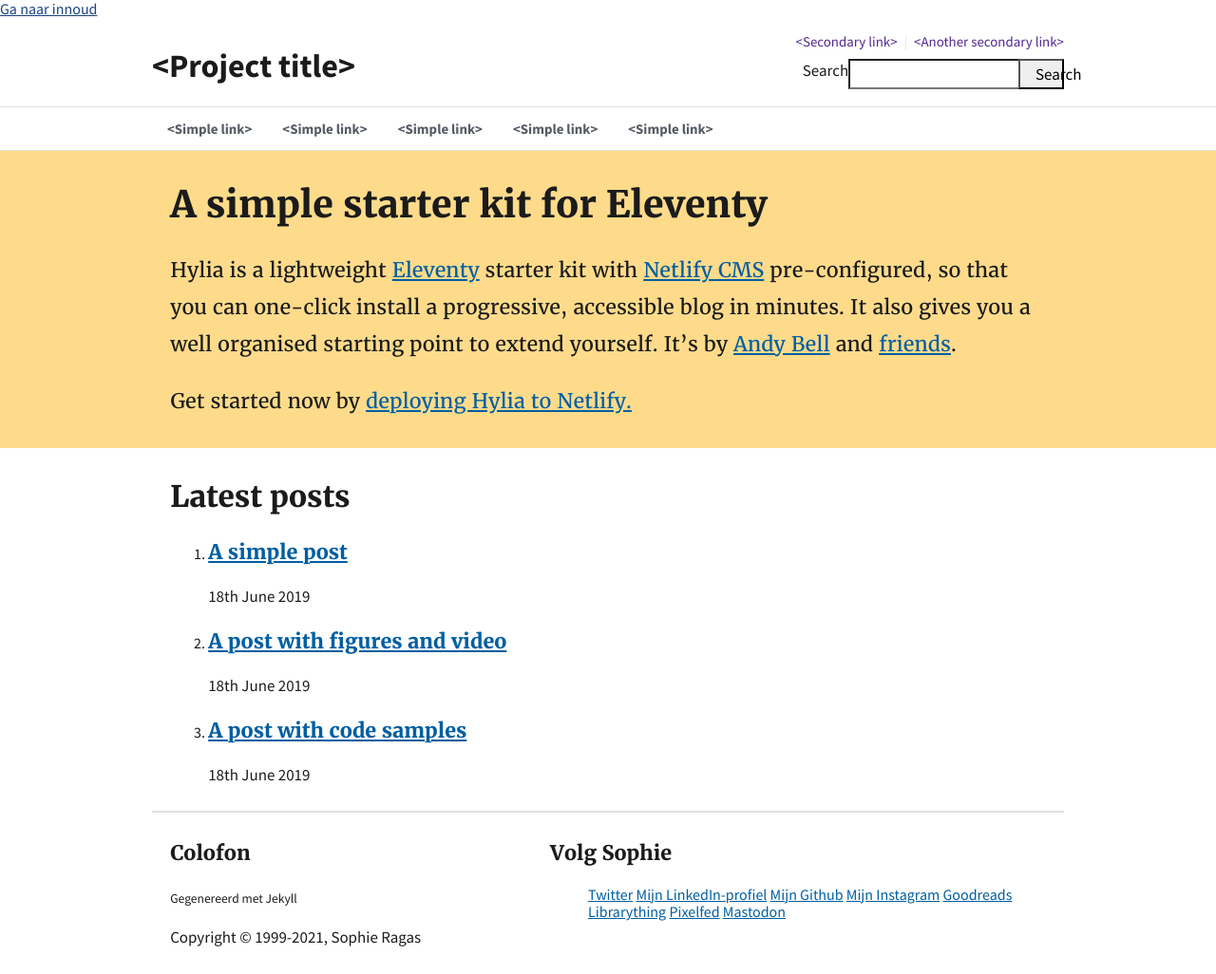
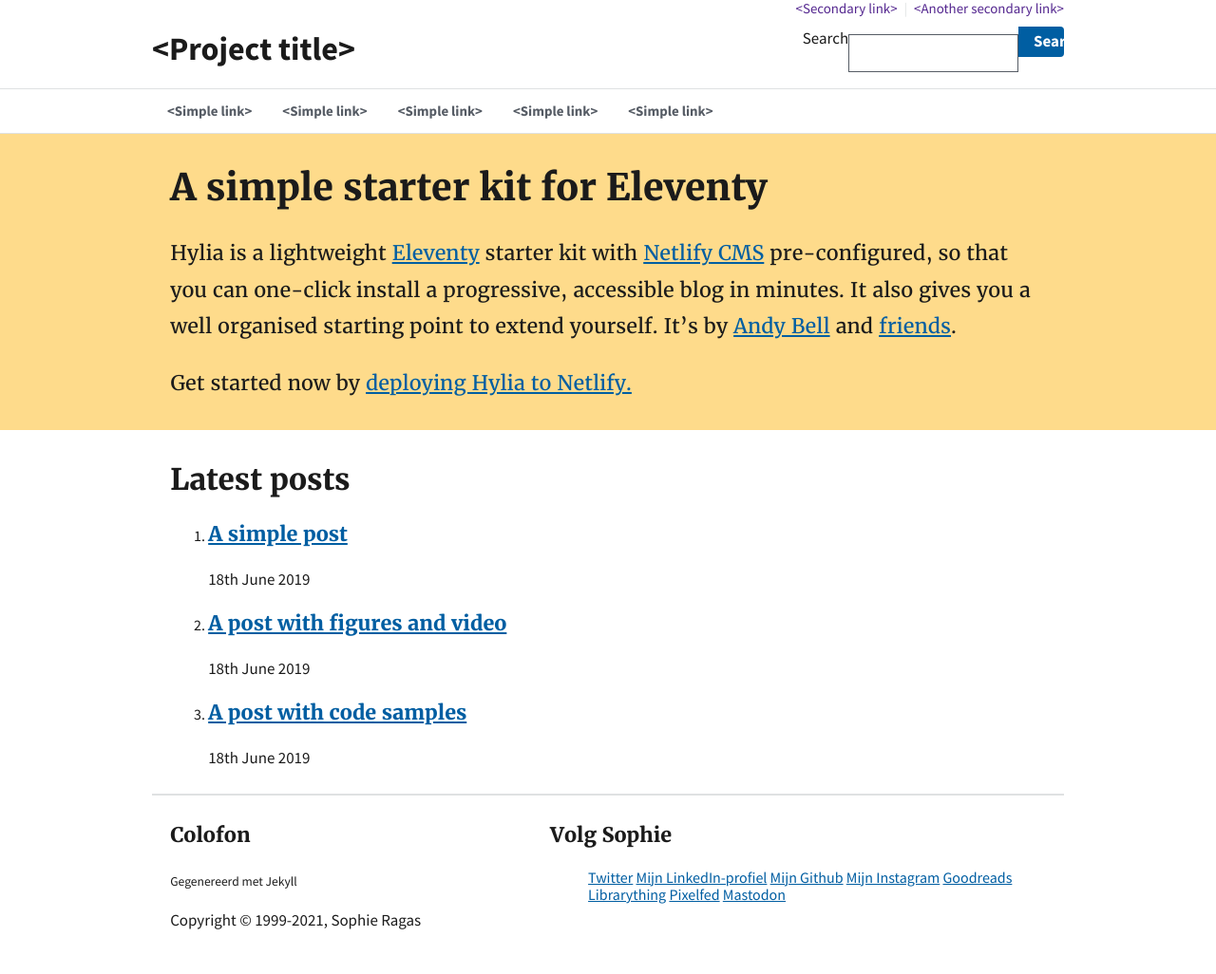
Before and after one commit to sophieschoice/accessible_template, a plain HTML site: page uitgebreidmenu.html in a window 1280 px wide. Shown: the whole page at 95% size. Drawn offline with Linux system fonts and the light colour scheme; a script that the page names is missing.

Commit message:
Update style.css

```diff
--- a/css/style.css
+++ b/css/style.css
@@ -495,6 +495,41 @@
 }
 
 /* STRUCTUUR */
+
+.skipnav{
+  font-family:Source Sans Pro Web, Helvetica Neue, Helvetica, Roboto, Arial, sans-serif;
+  font-size:1.06rem;
+  line-height:1.5;
+  color:#005ea2;
+  text-decoration:underline;
+  background:transparent;
+  left:0;
+  padding:0.5rem 1rem;
+  position:absolute;
+  top:-3.8rem;
+  transition:0.2s ease-in-out;
+  z-index:100;
+}
+.skipnav:visited{
+  color:#54278f;
+}
+.skipnav:hover{
+  color:#1a4480;
+}
+.skipnav:active{
+  color:#162e51;
+}
+.skipnav:focus{
+  outline:0.25rem solid #2491ff;
+  outline-offset:0;
+}
+.skipnav:focus, .skipnav.focus{
+  background:white;
+  left:0;
+  position:absolute;
+  top:0;
+  transition:0.2s ease-in-out;
+}
 
 .site-name {
     font-weight: 700;
@@ -960,19 +995,6 @@
   color:#1b1b1b;
 }
 
-.usa-accddadordion{
-  margin-bottom:0;
-  margin-top:0;
-  list-style-type:none;
-  padding-left:0;
-  color:#1b1b1b;
-  margin:0;
-  padding:0;
-  width:100%;
-  font-family:Source Sans Pro Web, Helvetica Neue, Helvetica, Roboto, Arial, sans-serif;
-  font-size:1.06rem;
-  line-height:1.5;
-}
 
 @media all and (max-width: 63.99em){
   .usa-nav__primary{
@@ -1354,6 +1376,18 @@
   }
 }
 
+[type=search]{
+  -webkit-appearance:textfield;
+  outline-offset:-2px;
+}
+[type=search]::-webkit-search-decoration{
+  -webkit-appearance:none;
+}
+::-webkit-file-upload-button{
+  -webkit-appearance:button;
+  font:inherit;
+}
+
 input[type=search]{
   box-sizing:border-box;
   -webkit-appearance:none;
@@ -1386,7 +1420,78 @@
   }
 }
 
-
+.usa-button{
+  font-family:Source Sans Pro Web, Helvetica Neue, Helvetica, Roboto, Arial, sans-serif;
+  font-size:1.06rem;
+  line-height:0.9;
+  color:white;
+  background-color:#005ea2;
+  -webkit-appearance:none;
+     -moz-appearance:none;
+          appearance:none;
+  border:0;
+  border-radius:0.25rem;
+  cursor:pointer;
+  display:inline-block;
+  font-weight:700;
+  margin-right:0.5rem;
+  padding:0.75rem 1.25rem;
+  text-align:center;
+  text-decoration:none;
+  width:100%;
+}
+@media all and (min-width: 30em){
+  .usa-button{
+    width:auto;
+  }
+}
+.usa-button:visited{
+  color:white;
+}
+.usa-button:hover, .usa-button.usa-button--hover{
+  color:white;
+  background-color:#1a4480;
+  border-bottom:0;
+  text-decoration:none;
+}
+.usa-button:active, .usa-button.usa-button--active{
+  color:white;
+  background-color:#162e51;
+}
+.usa-button:not([disabled]):focus, .usa-button:not([disabled]).usa-focus{
+  outline-offset:0.25rem;
+}
+
+input:not([disabled]):focus,
+select:not([disabled]):focus,
+textarea:not([disabled]):focus,
+button:not([disabled]):focus{
+  outline:0.25rem solid #2491ff;
+  outline-offset:0;
+}
+
+.usa-input {
+  border-width:1px;
+  border-color:#565c65;
+  border-style:solid;
+  -webkit-appearance:none;
+     -moz-appearance:none;
+          appearance:none;
+  border-radius:0;
+  color:#1b1b1b;
+  display:block;
+  height:2.5rem;
+  margin-top:0.5rem;
+  max-width:30rem;
+  padding:0.5rem;
+  width:100%;
+}
+
+.usa-input {
+  font-family:Source Sans Pro Web, Helvetica Neue, Helvetica, Roboto, Arial, sans-serif;
+  font-size:1.06rem;
+  line-height:1.3;
+}
 
 
 /* TYPOGRAPHY */
```
